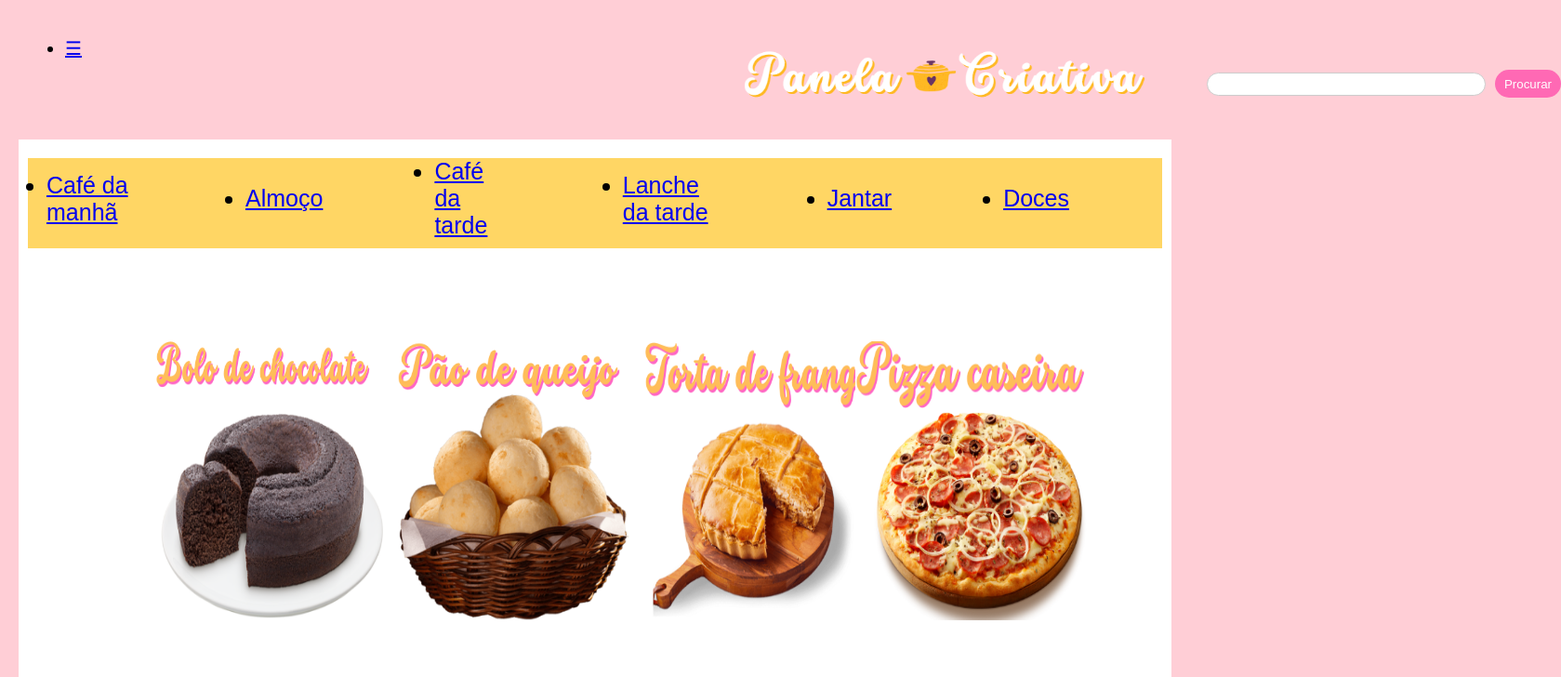
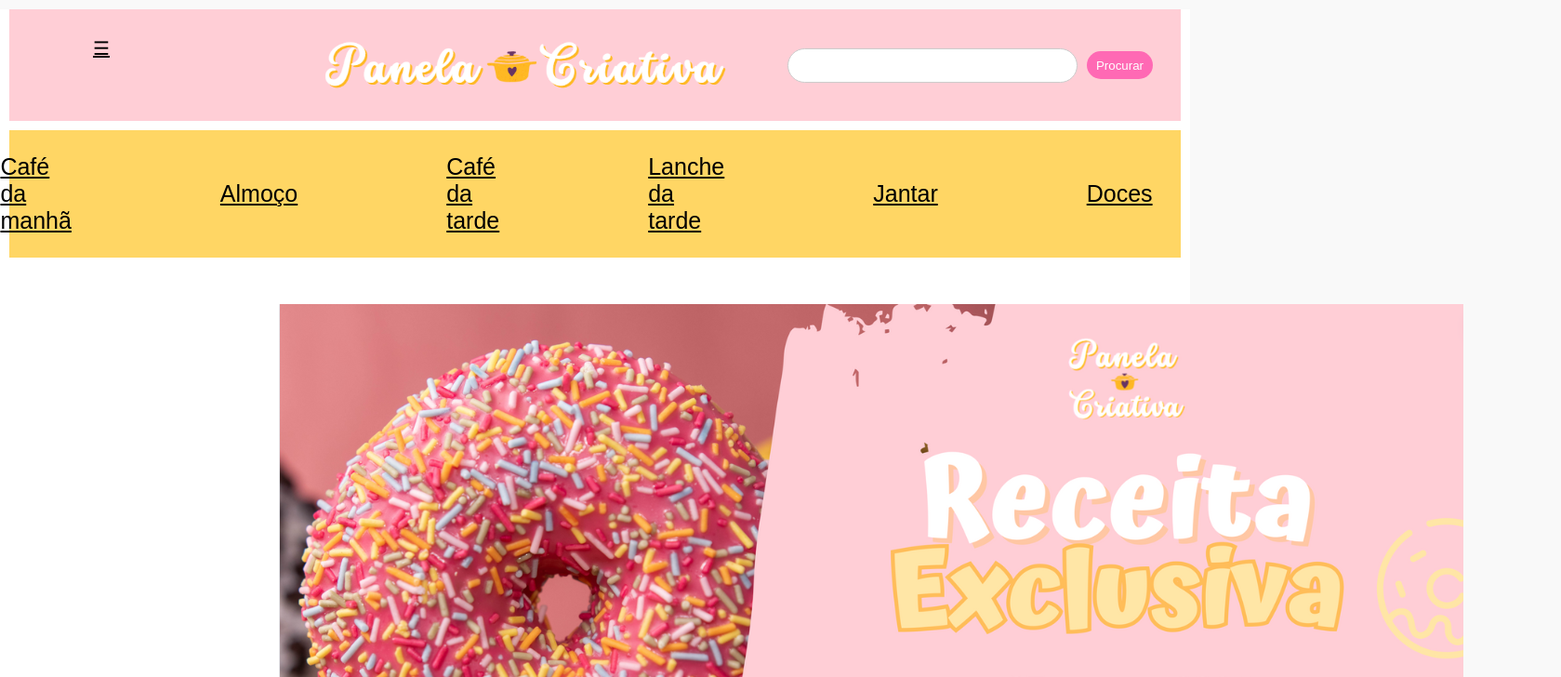
Before and after one commit to VitoriaMrrtini/projeto-senac-novo, a React (Vite) app: page /SiteInicio in a window 1280 px wide. Shown: the top 728 px of the page at 93% size, 1679 px wide, since content can reach past the window. Built offline with nearby package versions, Linux system fonts and the light colour scheme.

Commit message:
resolvendo problema do SiteTorta

```diff
--- a/src/components/SiteInicio.css
+++ b/src/components/SiteInicio.css
@@ -8,6 +8,7 @@
     font-size: 30px;
     width: 500px;
     height: 100px;
+
 }
 .menu01-menu{
     position: absolute;
@@ -25,11 +26,13 @@
     display: block;
     color: black;
     margin-top: 10px;
+
 }
 
 
 .menu01:hover .menu01-menu{
     display: block;
+
 }
 
 .logo {
@@ -88,7 +91,7 @@
     flex-wrap: wrap;
     justify-content: space-between;
     margin: 10px;
-    margin-top: 90px;
+    margin-top: 750px;
     margin-right: 100px;
     margin-left: 100px;
 }
@@ -267,6 +270,11 @@
     font-size: 25px ;
 }
 
+a{
+    color: rgb(0, 0, 0);
+
+}
+
 .cafea-menu{
     position: absolute;
     display: none;
@@ -274,7 +282,7 @@
     margin-left: 40px;
     background-color: rgb(255, 255, 255);
     font-size: 18px;
-    width: 100px;
+    width: 300px;
     border-radius: 20px;
 }
 
@@ -295,7 +303,7 @@
     margin-top: none;
     background-color: rgb(255, 255, 255);
     font-size: 18px;
-    width: 100px;
+    width: 300px;
     border-radius: 20px;
 
 }
@@ -318,7 +326,7 @@
     margin-left: 30px;
     background-color: rgb(255, 255, 255);
     font-size: 18px;
-    width: 100px;
+    width: 300px;
     border-radius: 20px;
 
 }
@@ -340,7 +348,7 @@
     margin-left: 40px;
     background-color: rgb(255, 255, 255);
     font-size: 18px;
-    width: 100px;
+    width: 300px;
     border-radius: 20px;
 
 }
@@ -362,7 +370,7 @@
     margin-top: none;
     background-color: rgb(255, 255, 255);
     font-size: 18px;
-    width: 100px;
+    width: 300px;
     border-radius: 20px;
 
 }
@@ -382,7 +390,7 @@
     display: none;
     margin-top: none;
     background-color: rgb(255, 255, 255);
-    width: 100px;
+    width: 300px;
     font-size: 18px;
     border-radius: 20px;
 
@@ -398,3 +406,16 @@
 .doces:hover .doces-menu{
     display: block;
 }
+
+.banner{
+    margin-top: 50px;
+    margin-bottom: 10px;
+    margin-left: 300px;
+    margin-right: 50px;
+    height: 10px;
+    width: 100px;
+}
+
+.banner :hover{
+    cursor: pointer;
+}
--- a/src/components/SiteInicio.tsx
+++ b/src/components/SiteInicio.tsx
@@ -13,13 +13,13 @@ const SiteInicio = () => {
         <div className="logo">
                 <div className="menu">
                     <ul className="menu01">
-                        <li><a href="#">☰</a>
+                        <a><a href="#">☰</a>
                             <div className="menu01-menu">
                                 <a href="">Serviço 1</a>
                                 <a href="">Serviço 2</a>
                                 <a href="">Serviço 3</a>
                         </div>
-                    </li>
+                    </a>
                 </ul>
             </div>
                 <img src="src/assets/logo.png" alt="logo" />
@@ -33,77 +33,89 @@ const SiteInicio = () => {
 
                     <div className='cabecario1'>
                         <ul className="cafea">
-                            <li><a href="#">Café da manhã</a>
+                            <a><a href="#">Café da manhã</a>
                                 <div className="cafea-menu">
-                                    <a href="">Serviço 1</a>
-                                    <a href="">Serviço 2</a>
-                                    <a href="">Serviço 3</a>
+                                    <a href="">Bolos</a>
+                                    <a href="">Salgados assados </a>
+                                    <a href="">Serviço </a>
                                  </div>
-                            </li>
+                            </a>
                         </ul>
                      </div>
 
                     <div className='cabecario3'>
                         <ul className="almoco">
-                            <li><a href="#">Almoço</a>
+                            <a><a href="#">Almoço</a>
                                 <div className="almoco-menu">
                                     <a href="">Serviço 1</a>
                                     <a href="">Serviço 2</a>
                                     <a href="">Serviço 3</a>
                                 </div>
-                            </li>
+                            </a>
                         </ul>
                     </div>
 
                      <div className='cabecario4'>
                      <ul className="cafe-da-tarde">
-                            <li><a href="#">Café da tarde</a>
+                            <a><a href="#">Café da tarde</a>
                                 <div className="cafe-tarde-menu">
                                     <a href="">Serviço 1</a>
                                     <a href="">Serviço 2</a>
                                     <a href="">Serviço 3</a>
                                 </div>
-                            </li>
+                            </a>
                         </ul>
                      </div>
 
                      <div className='cabecario5'>
                      <ul className="lanche-da-tarde">
-                        <li><a href="#">Lanche da tarde</a>
+                        <a><a href="#">Lanche da tarde</a>
                             <div className="lanche-tarde-menu">
                                 <a href="">Serviço 1</a>
                                 <a href="">Serviço 2</a>
                                 <a href="">Serviço 3</a>
                             </div>
-                        </li>
+                        </a>
                      </ul>
                      </div>
 
                     <div className='cabecario6'>
                     <ul className="jantar">
-                        <li><a href="#">Jantar</a>
+                        <a><a href="#">Jantar</a>
                             <div className="janta-menu">
                                 <a href="">Serviço 1</a>
                                 <a href="">Serviço 2</a>
                                 <a href="">Serviço 3</a>
                             </div>
-                        </li>
+                        </a>
                     </ul>
                     </div>
 
                     <div className='cabecario7'>
                     <ul className="doces">
-                        <li><a href="#">Doces</a>
+                        <a><a href="#">Doces</a>
                             <div className="doces-menu">
-                                <a href="">Serviço 1</a>
-                                <a href="">Serviço 2</a>
-                                <a href="">Serviço 3</a>
+                                <a href="">Bolos caseiros</a>
+                                <a href="">Cookies e biscoitos </a>
+                                <a href="">Sobremesas geladas </a>
+                                <a href="">Doces regionais </a>
+                                <a href="">Tortas e tartes </a>
+                                <a href="">Doces gourmet </a>
+                                <a href="">Doces festivos </a>
+                                <a href="">Doces exóticos </a>
+                                <a href="">Doces saudáveis </a>
+                                <a href="">Doces simples e rápidos </a>
+
                             </div>
-                        </li>
+                        </a>
                     </ul>
                     </div>
             </div>
         </nav>
+
+        <div className='banner'>
+            <img src = "src/assets/banner.png" ></img>
+        </div>
             <main>
                 <section className="receitas">
                     <div className="receita1">
--- a/src/components/siteTorta.css
+++ b/src/components/siteTorta.css
@@ -1,4 +1,4 @@
-    * {
+        /* * {
             margin: 0;
             padding: 0;
             box-sizing: border-box;
@@ -7,7 +7,7 @@ body {
         background-color: #ffced6;
         font-family: Arial, sans-serif;
         padding: 20px;
-}
+    } */
 .recipe {
     max-width: 800px;
     margin: 0 auto;
@@ -41,22 +41,22 @@ li {
     margin-bottom: 10px;
 }
 
-.logo {
-    background-color: #ffced6;
+.logo2 {
     width: 100%;
     text-align: center;
     display: flex;
     margin-bottom: 20px;
     margin-left: 0px;
+    justify-content: center;
+    background-color: #FFCED6;
 
 }
-.logo img {
+.logo2 img {
     display: flex;
     align-items: center;
     margin-left: 100px;
     max-width: 1000px;
     height: auto;
     background-color: #ffced6;
-    margin-left: 700px;
-    margin-bottom: 20px;
+    margin: 10px;
 }
--- a/src/components/siteTorta.tsx
+++ b/src/components/siteTorta.tsx
@@ -41,8 +41,8 @@ const recipeTortaFrango = {
 
 function RecipeTortaFrango() {
   return (
-    <>
-    <div className="logo"><img src="src/assets/logo.png"/></div>
+    <div className="body">
+      <div className="logo2"><img src="src/assets/logo.png"/></div>
       <div className="recipe">
         <h1>{recipeTortaFrango.titulo}</h1>
         <h2>Ingredientes</h2>
@@ -58,7 +58,7 @@ function RecipeTortaFrango() {
           ))}
         </ol>
       </div>
-    </>
+    </div>
   );
 }
 
```
Also changed, not shown: src/assets/banner.png (added). Lines whose indentation alone changed are shown as unchanged.
